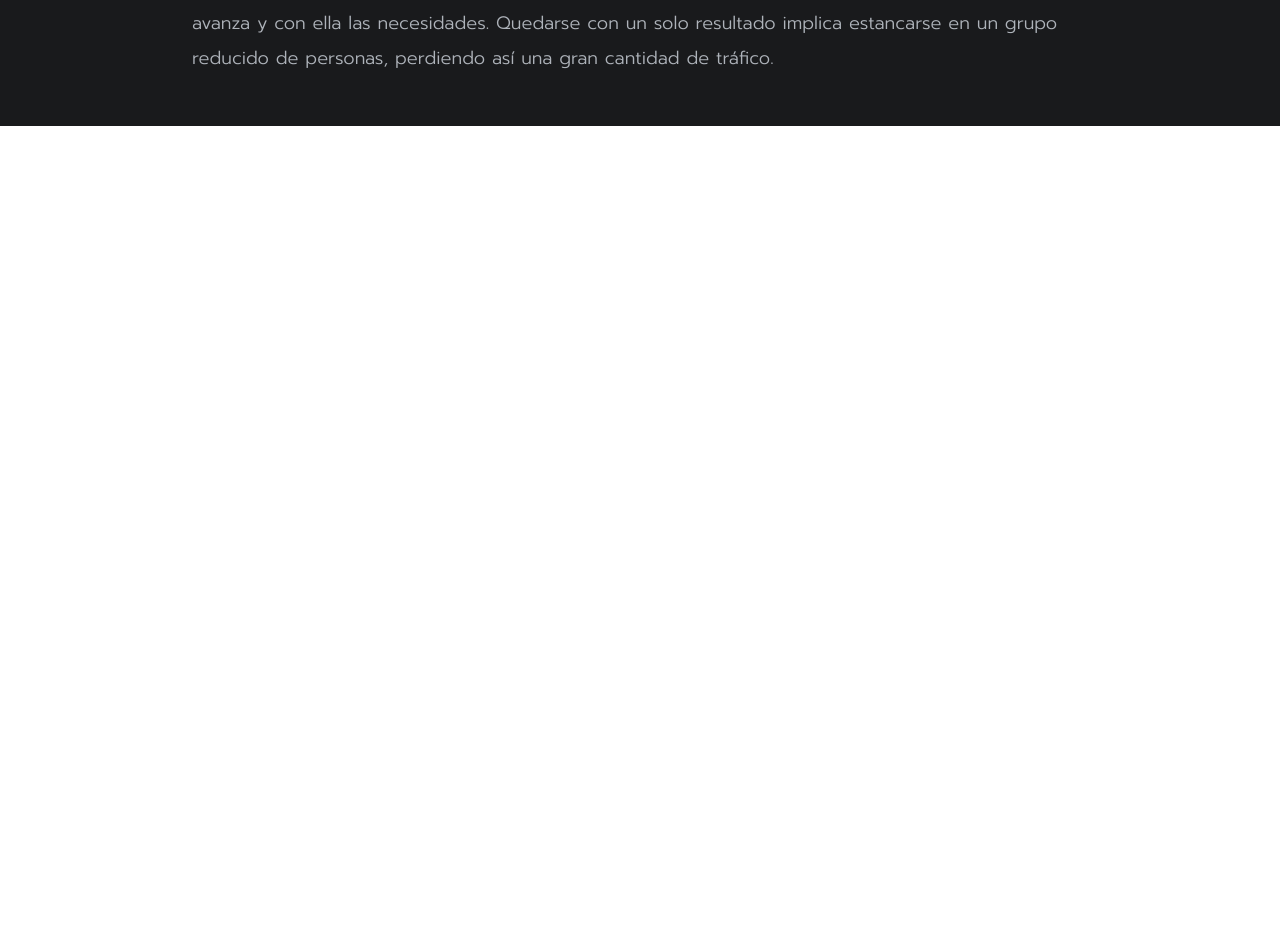
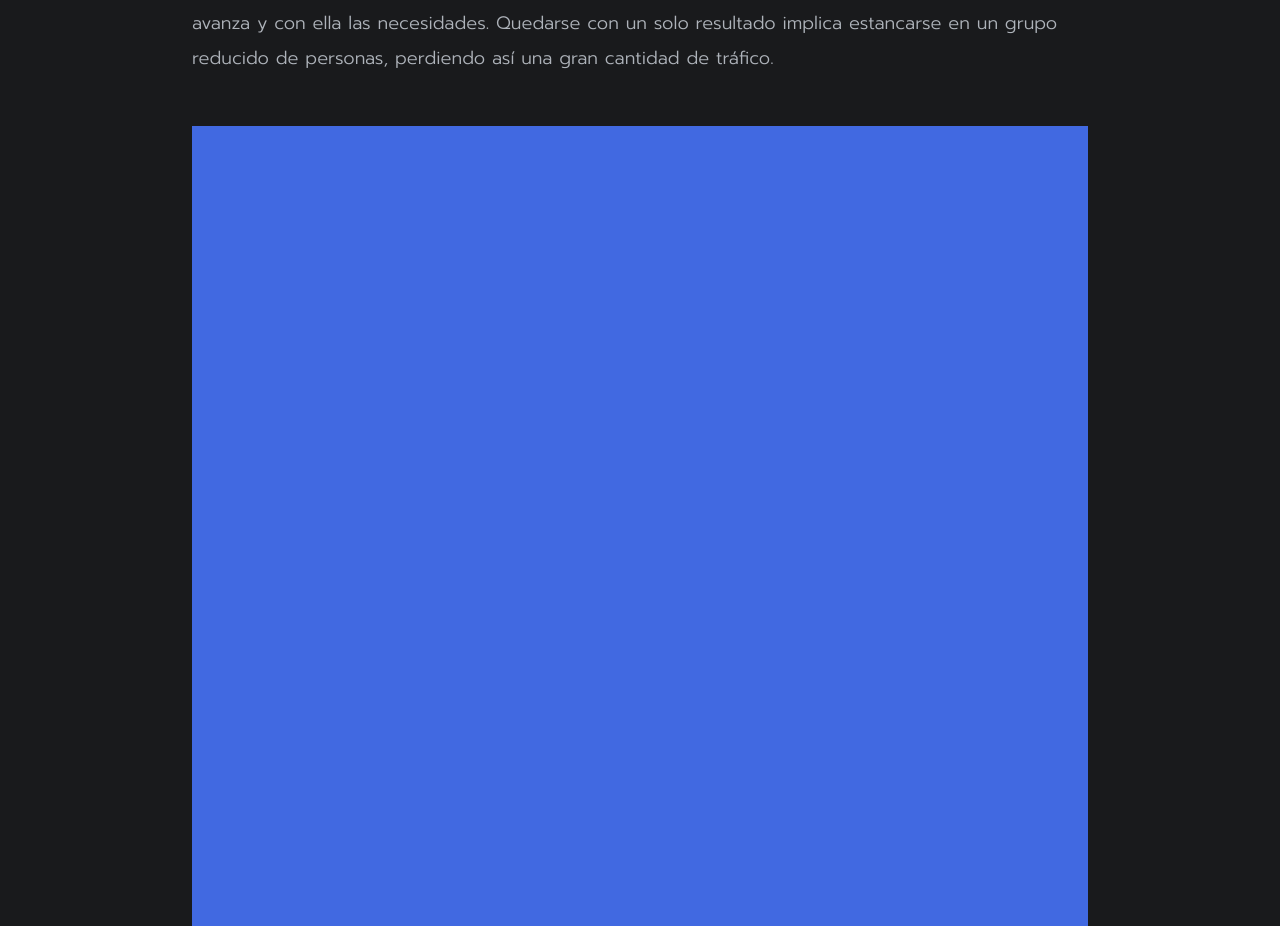
Before and after one commit to mocilnikcarlos/catquantun.vite, a React (Vite) app: page / in a window 1280 px wide. Shown: the part 1724-2650 px from the top of the page. Before the commit the page ends 1850 px from the top, so only its background shows below. Built offline with nearby package versions, Linux system fonts and the light colour scheme.

Commit message:
feat(Root): Create and added GettinBetterUX

```diff
--- /dev/null
+++ b/src/pages/home/GettingBetterUx.jsx
@@ -0,0 +1,11 @@
+import "./GettingBetterUx.scss";
+
+const GettingBetterUx = () => {
+  return (
+    <section className="box-section section-better-ux">
+      <article className="box-article article-better-ux"></article>
+    </section>
+  );
+};
+
+export default GettingBetterUx;
--- /dev/null
+++ b/src/pages/home/GettingBetterUx.scss
@@ -0,0 +1,10 @@
+@import "../../sass/Style.scss";
+
+.section-better-ux {
+    background-color: $background;
+}
+
+.article-better-ux {
+    background-color: royalblue;
+    min-height: 100vh;
+}
--- a/src/pages/home/IndexHome.jsx
+++ b/src/pages/home/IndexHome.jsx
@@ -1,4 +1,5 @@
 import { Fragment } from "react";
+import GettingBetterUx from "./GettingBetterUx";
 import Hero from "./Hero";
 import WorkDesigner from "./WorkDesigner";
 
@@ -7,6 +8,7 @@ const IndexHome = () => {
     <Fragment>
       <Hero />
       <WorkDesigner />
+      <GettingBetterUx />
     </Fragment>
   );
 };
```
